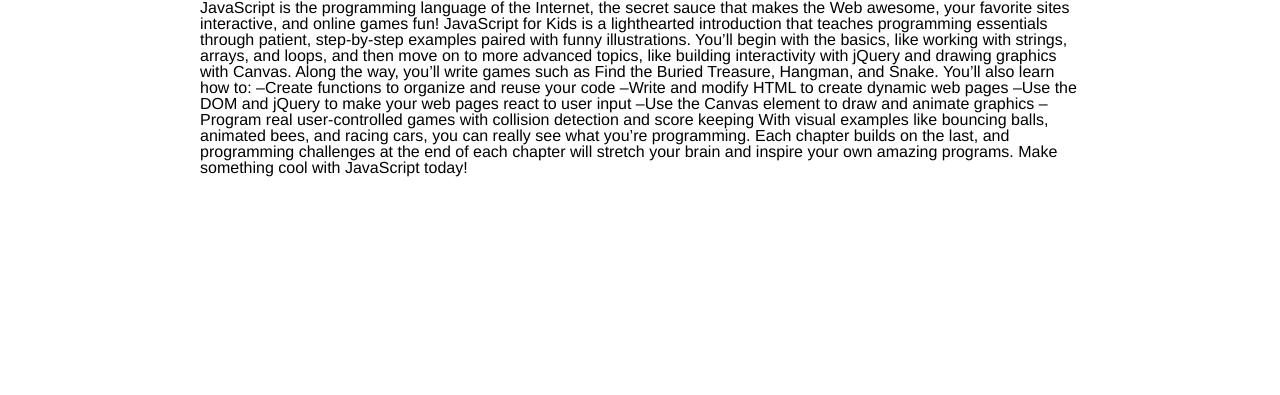
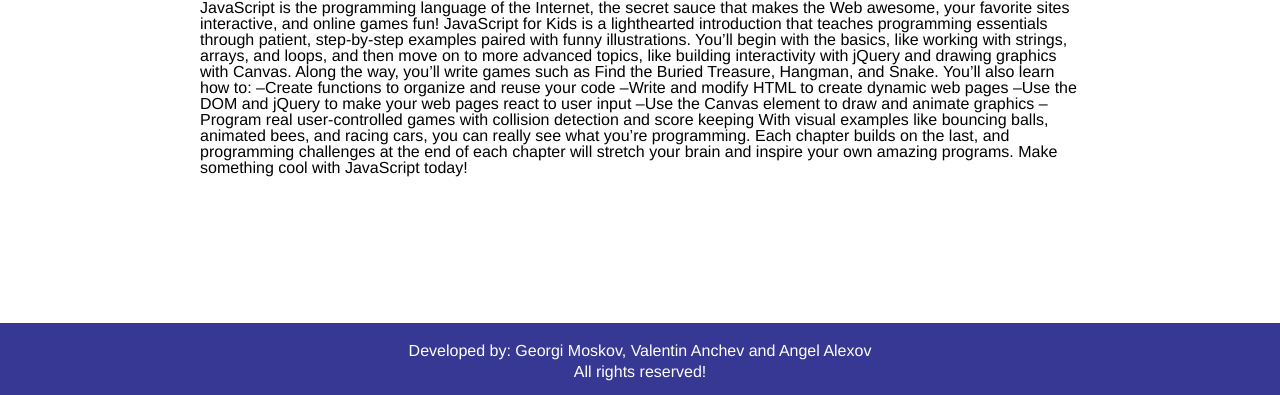
Before and after one commit to valio2/Book-Store, a plain HTML site: page Index.html in a window 1280 px wide. Shown: the part 405-800 px from the top of the page. Drawn offline with Linux system fonts and the light colour scheme.

Commit message:
added footer

```diff
--- a/Index.html
+++ b/Index.html
@@ -39,6 +39,10 @@
                 challenges at the end of each chapter will stretch your brain and inspire your own amazing programs. Make
                 something cool with JavaScript today!</p>
         </aside>
+        <footer>
+            <p class="names">Developed by: Georgi Moskov, Valentin Anchev and Angel Alexov</p>
+            <p>All rights reserved!</p>
+        </footer>
     </div>
 </body>
 
--- a/style.css
+++ b/style.css
@@ -1,5 +1,20 @@
+html {
+    height: 100%;
+    box-sizing: border-box;
+}
+
+*,
+*:before,
+*:after {
+    box-sizing: inherit;
+}
+
 body {
     font-family: "Helvetica Neue", Helvetica, Arial, sans-serif;
+    position: relative;
+    margin: 0;
+    padding-bottom: 3rem;
+    min-height: 100%;
 }
 
 header {
@@ -44,3 +59,17 @@ header {
 .author {
     font-style: italic;
 }
+
+footer {
+    width: 100%;
+    position: absolute;
+    bottom: 0;
+    left: 0;
+    color: white;
+    text-align: center;
+    background: rgb(55, 55, 148);
+    padding: 15px;
+}
+.names {
+    margin: 5px;
+}
```
